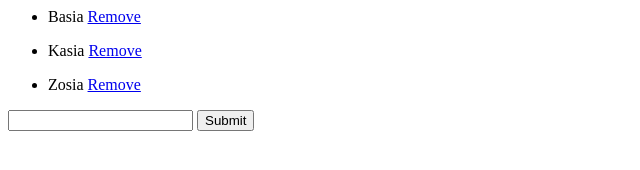
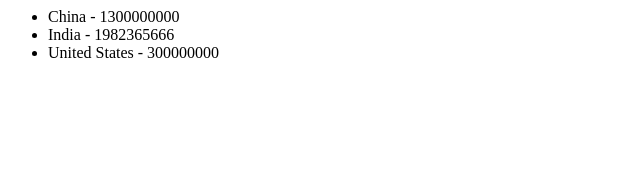
Before and after one commit to hanrud/coderspro-angular, a plain HTML site: page index.html in a window 1280 px wide. Shown: the whole page, without its empty margins (0-640 px from the left). Drawn offline with nearby package versions, Linux system fonts and the light colour scheme.

Commit message:
ng repeat array of objects

```diff
--- a/app.js
+++ b/app.js
@@ -1,18 +1,8 @@
-// Looping with engRepeat
-
-
 var myApp = angular.module('myApp', []);
 myApp.controller('myAppController', ['$scope', function myAppController($scope) {
-    $scope.names = ["Basia", "Kasia", "Zosia"];
-
-    $scope.addName = function () {
-        $scope.names.push($scope.inputName);
-        $scope.inputName = '';
-    }
-
-    $scope.removeName = function (nameText) {
-        var i = $scope.names.indexOf(nameText);
-        $scope.names.splice(i, 1);
-
-    }
+    $scope.countries = [
+        { name:"China", population: 1300000000 },
+        { name:"India", population: 1982365666 },
+        { name:"United States", population: 300000000 }
+    ];
 }]);
--- a/index.html
+++ b/index.html
@@ -6,17 +6,9 @@
     <script src="app.js"></script>
 </head>
 <body ng-controller="myAppController">
-<div>
-    <ul ng-repeat="name in names">
-        <li>{{name}}
-            <a href="#" ng-click="removeName(name)">Remove</a>
-        </li>
-    </ul>
-    <form ng-submit="addName()">
-        <input type="text" ng-model="inputName">
-        <input type="submit">
-    </form>
-</div>
+<ul>
+    <li ng-repeat="country in countries">{{ country.name }} - {{ country.population }}</li>
+</ul>
 
 </body>
 </html>
```
